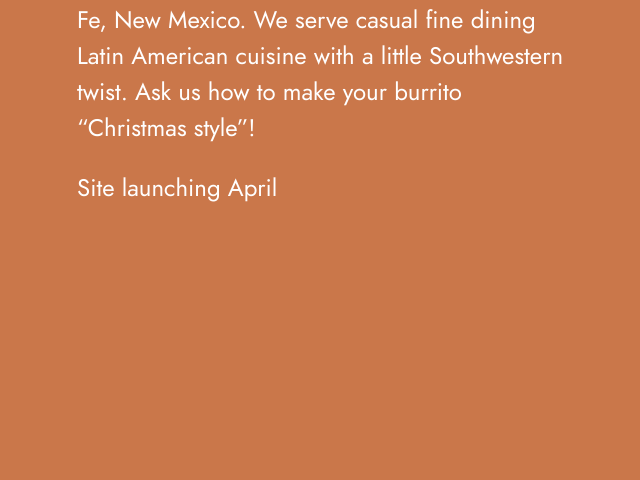
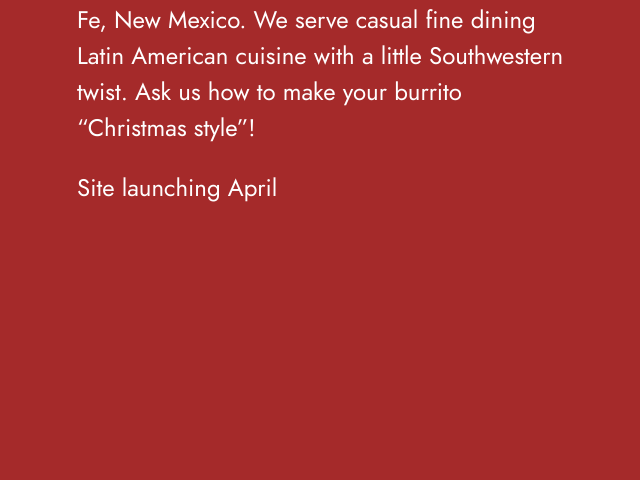
Before and after one commit to jamesantonywood/Tropicali, a plain HTML site: page index.html in a window 1280 px wide. Shown: the part 320-800 px from the top of the page, without its empty margins (313-953 px from the left). Drawn offline with nearby package versions, Linux system fonts and the light colour scheme; files that its build step writes are made by us from their sources; files whose address does not match are found by name.

Commit message:
Client wanted the brown background

```diff
--- a/assets/sass/app.scss
+++ b/assets/sass/app.scss
@@ -12,7 +12,7 @@
 
 $body-font: "Jost";
 $body-size: 24px;
-$primary-color: #ca774a;
+$primary-color: brown;
 
 $mq-large: 800px;
 $mq-medium: 600px;
```
